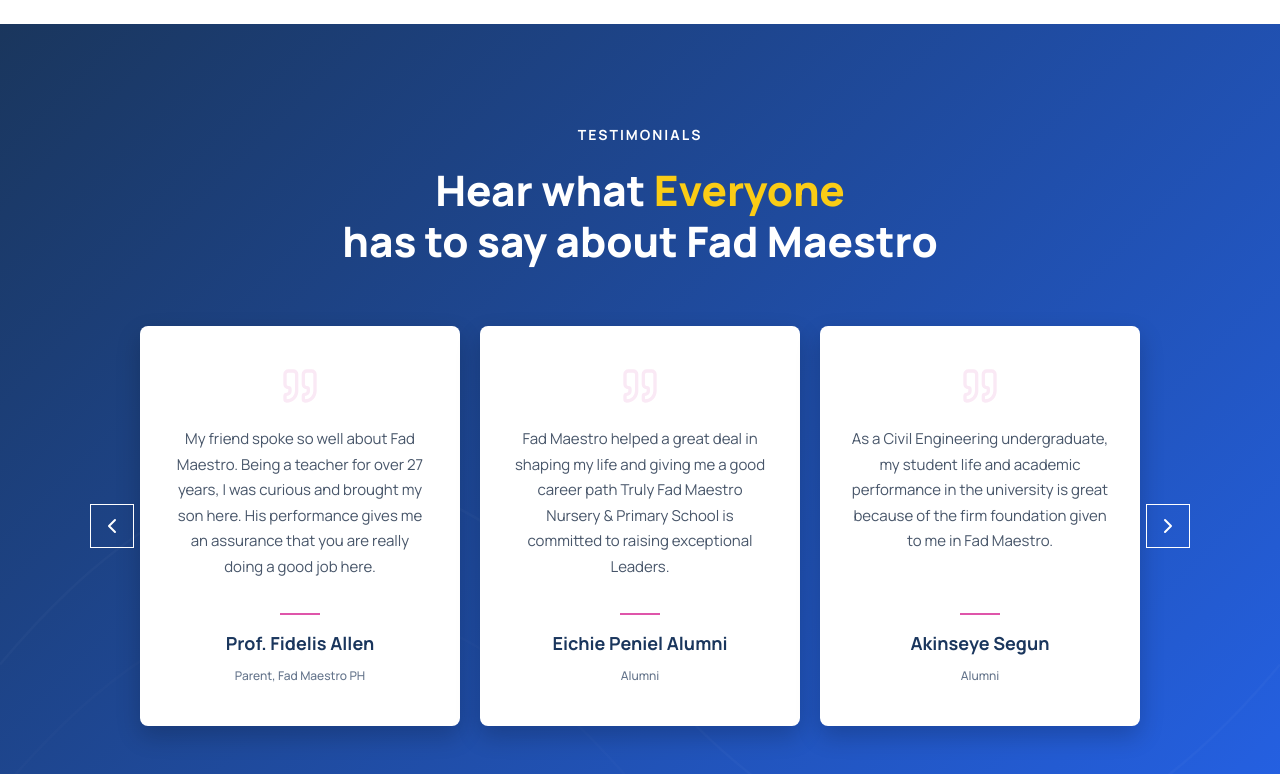
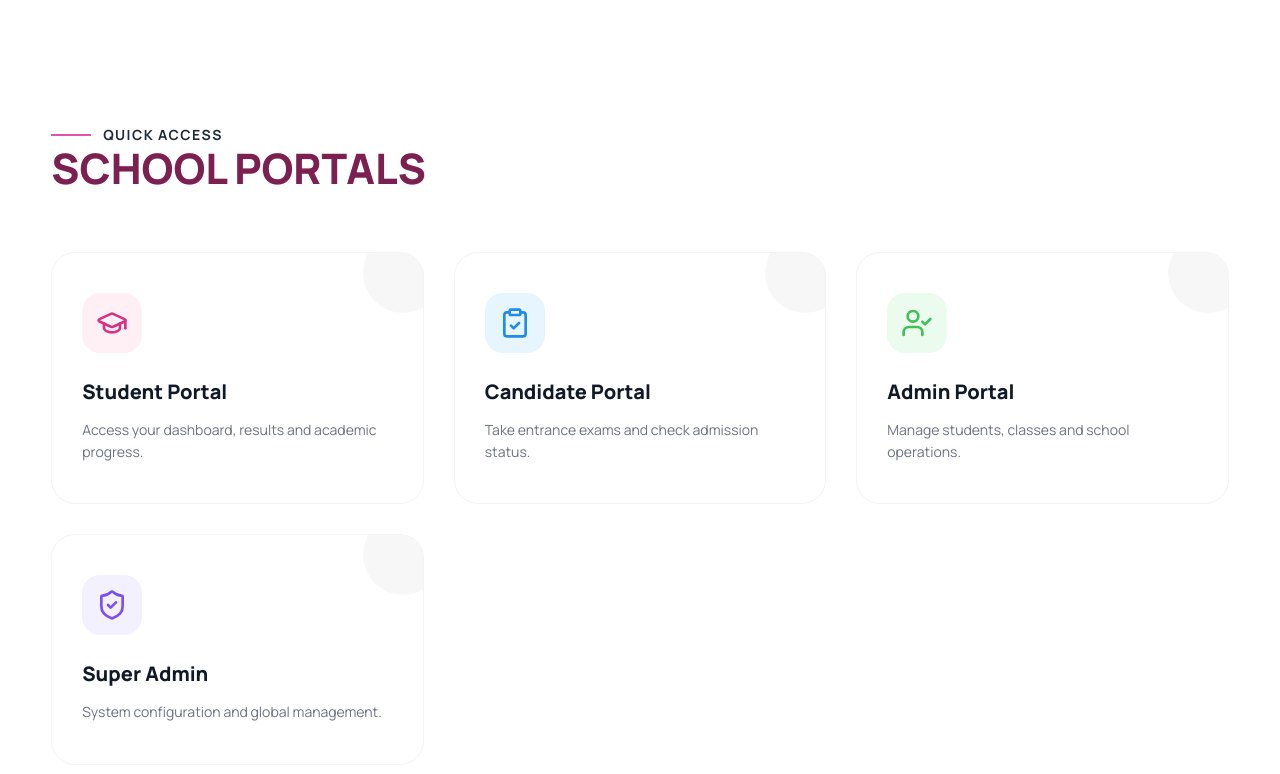
Before and after one commit to Mr-Experience/Fad-Baetro-school, a React (Vite) app: page / in a window 1280 px wide. Shown: the part 3220-3994 px from the top of the page. Built offline with nearby package versions, Linux system fonts and the light colour scheme; no server answers; the database is empty.

Commit message:
Add Portal links to footer and new PortalQuickAccess section to HomePage

```diff
--- a/src/components/Footer.jsx
+++ b/src/components/Footer.jsx
@@ -61,6 +61,18 @@
                         <ul className="footer-links">
                             <li><Link to="/process">Admission Process</Link></li>
                             <li><Link to="/frequently-asked-questions">FAQs</Link></li>
+                            <li><Link to="/signup">Apply for Admission</Link></li>
+                        </ul>
+                    </div>
+
+                    {/* Column 4: Portals */}
+                    <div className="footer-col">
+                        <h3 className="footer-heading">PORTALS</h3>
+                        <ul className="footer-links">
+                            <li><Link to="/portal/student">Student Portal</Link></li>
+                            <li><Link to="/portal/candidate">Candidate Portal</Link></li>
+                            <li><Link to="/portal/admin/login">Admin Portal</Link></li>
+                            <li><Link to="/portal/superadmin">Super Admin</Link></li>
                         </ul>
                     </div>
 
--- /dev/null
+++ b/src/components/PortalQuickAccess.css
@@ -0,0 +1,107 @@
+.portal-access-header {
+    margin-bottom: clamp(40px, 6vw, 60px);
+}
+
+.portal-access-grid {
+    display: grid;
+    grid-template-columns: repeat(auto-fit, minmax(280px, 1fr));
+    gap: 30px;
+}
+
+.portal-card {
+    display: flex;
+    flex-direction: column;
+    padding: 40px 30px;
+    background: white;
+    border-radius: 24px;
+    border: 1.5px solid var(--gray-100);
+    transition: all 0.4s cubic-bezier(0.175, 0.885, 0.32, 1.275);
+    text-decoration: none;
+    position: relative;
+    overflow: hidden;
+}
+
+.portal-card-icon {
+    width: 60px;
+    height: 60px;
+    border-radius: 18px;
+    display: flex;
+    align-items: center;
+    justify-content: center;
+    margin-bottom: 24px;
+    transition: all 0.3s ease;
+}
+
+.portal-card-info h3 {
+    font-size: 20px;
+    font-weight: 800;
+    color: var(--gray-900);
+    margin-bottom: 12px;
+}
+
+.portal-card-info p {
+    font-size: 14px;
+    color: var(--gray-500);
+    line-height: 1.6;
+}
+
+.portal-card:hover {
+    transform: translateY(-8px);
+    border-color: transparent;
+    box-shadow: 0 20px 40px rgba(0, 0, 0, 0.08);
+}
+
+/* Color Themes */
+.card-pink .portal-card-icon {
+    background: #FFF0F6;
+    color: #D63384;
+}
+
+.card-pink:hover {
+    box-shadow: 0 20px 40px rgba(214, 51, 132, 0.12);
+}
+
+.card-blue .portal-card-icon {
+    background: #E7F5FF;
+    color: #228BE6;
+}
+
+.card-blue:hover {
+    box-shadow: 0 20px 40px rgba(34, 139, 230, 0.12);
+}
+
+.card-green .portal-card-icon {
+    background: #EBFBEE;
+    color: #40C057;
+}
+
+.card-green:hover {
+    box-shadow: 0 20px 40px rgba(64, 192, 87, 0.12);
+}
+
+.card-purple .portal-card-icon {
+    background: #F3F0FF;
+    color: #7950F2;
+}
+
+.card-purple:hover {
+    box-shadow: 0 20px 40px rgba(121, 80, 242, 0.12);
+}
+
+/* Decoration */
+.portal-card::after {
+    content: '';
+    position: absolute;
+    top: -20px;
+    right: -20px;
+    width: 80px;
+    height: 80px;
+    background: currentColor;
+    opacity: 0.03;
+    border-radius: 50%;
+    transition: all 0.4s ease;
+}
+
+.portal-card:hover::after {
+    transform: scale(2);
+}
--- /dev/null
+++ b/src/components/PortalQuickAccess.jsx
@@ -0,0 +1,67 @@
+import React from 'react';
+import { Link } from 'react-router-dom';
+import { GraduationCap, UserCheck, ShieldCheck, ClipboardCheck } from 'lucide-react';
+import './PortalQuickAccess.css';
+
+const PortalQuickAccess = () => {
+    const portals = [
+        {
+            title: "Student Portal",
+            desc: "Access your dashboard, results and academic progress.",
+            icon: <GraduationCap size={32} />,
+            link: "/portal/student",
+            color: "pink"
+        },
+        {
+            title: "Candidate Portal",
+            desc: "Take entrance exams and check admission status.",
+            icon: <ClipboardCheck size={32} />,
+            link: "/portal/candidate",
+            color: "blue"
+        },
+        {
+            title: "Admin Portal",
+            desc: "Manage students, classes and school operations.",
+            icon: <UserCheck size={32} />,
+            link: "/portal/admin/login",
+            color: "green"
+        },
+        {
+            title: "Super Admin",
+            desc: "System configuration and global management.",
+            icon: <ShieldCheck size={32} />,
+            link: "/portal/superadmin",
+            color: "purple"
+        }
+    ];
+
+    return (
+        <section className="portal-access-section section-padding">
+            <div className="container-std">
+                <div className="portal-access-header">
+                    <span className="subtitle-caps">
+                        <span className="subtitle-line"></span>
+                        QUICK ACCESS
+                    </span>
+                    <h2 className="h2-large">SCHOOL PORTALS</h2>
+                </div>
+
+                <div className="portal-access-grid">
+                    {portals.map((portal, index) => (
+                        <Link to={portal.link} key={index} className={`portal-card card-${portal.color}`}>
+                            <div className="portal-card-icon">
+                                {portal.icon}
+                            </div>
+                            <div className="portal-card-info">
+                                <h3>{portal.title}</h3>
+                                <p>{portal.desc}</p>
+                            </div>
+                        </Link>
+                    ))}
+                </div>
+            </div>
+        </section>
+    );
+};
+
+export default PortalQuickAccess;
--- a/src/pages/home/HomePage.jsx
+++ b/src/pages/home/HomePage.jsx
@@ -7,6 +7,7 @@
 import AcademicsSection from '../../components/AcademicsSection';
 import NewsSection from '../../components/NewsSection';
 import TestimonialsSection from '../../components/TestimonialsSection';
+import PortalQuickAccess from '../../components/PortalQuickAccess';
 import InquirySection from '../../components/InquirySection';
 import Footer from '../../components/Footer';
 import './HomePage.css';
@@ -23,6 +24,7 @@
                 <AcademicsSection />
             </div>
             <NewsSection />
+            <PortalQuickAccess />
             <TestimonialsSection />
             <main className="home-content">
                 {/* Content will be added here */}
```
